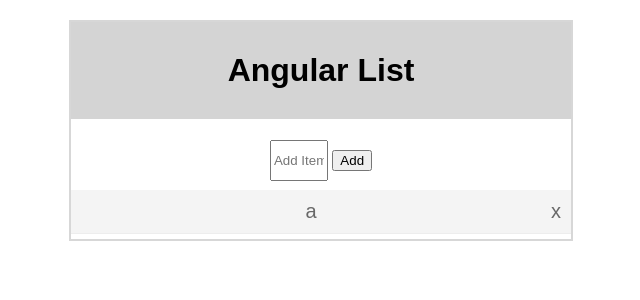
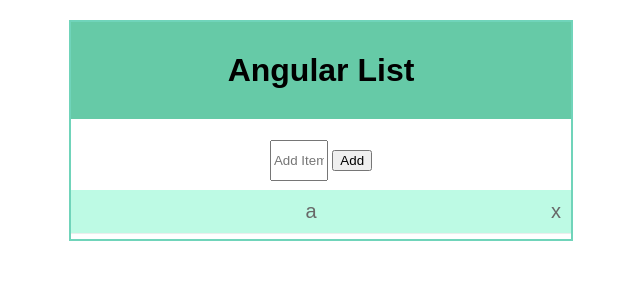
Before and after one commit to l33th/angular-list, a PHP site: page / in a window 1280 px wide. Shown: the top 300 px of the page, without its empty margins (319-959 px from the left). Run offline with PHP 8.4, Linux system fonts and the light colour scheme.

Commit message:
added color change

```diff
--- a/style.css
+++ b/style.css
@@ -2,14 +2,14 @@
 	width: 500px;
 	text-align: center;
 	margin: 0 auto;
-	border: 2px solid #d7d7d7;
+	border: 2px solid #70d4ba;
 	margin-top: 20px;
 	font-family: sans-serif;
 }
 
 h1 {
 	text-align: center;
-	background-color: #d4d4d4;
+	background-color: #66caa7;
 	padding: 30px 0px;
 	margin-top: 0px;
 }
@@ -24,7 +24,7 @@ ul {
 
 li {
 	border-bottom: 1px solid #ededed;
-	background-color: #f4f4f4;
+	background-color: #bdfae4;
 	padding: 10px 0px;
 	margin-bottom: 5px;
 }
```
